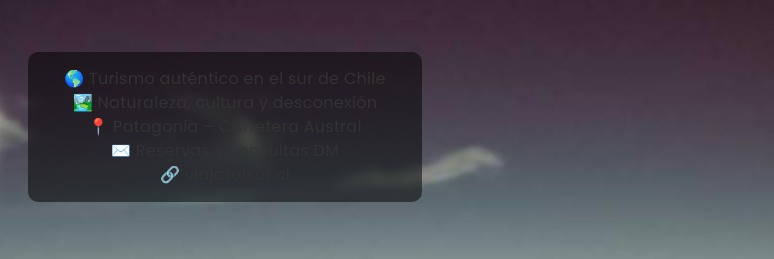
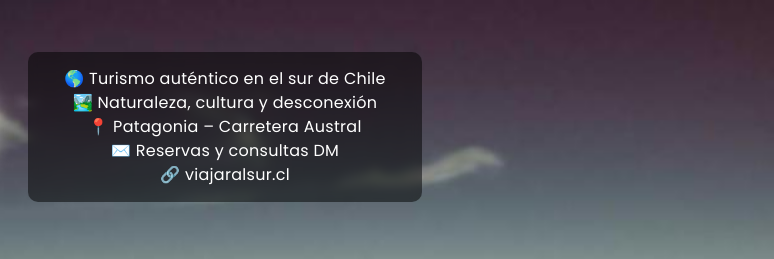
Before and after one commit to 7pz0/viajar-al-sur-web, a website: page linktree/index.html in a window 1280 px wide. Shown: the top 259 px of the page, 506-1280 px from the left. Drawn offline with Linux system fonts and the light colour scheme.

Commit message:
cambio css

```diff
--- a/linktree/css/styles.css
+++ b/linktree/css/styles.css
@@ -104,7 +104,7 @@ body {
     margin: 0;                /* Elimina margen */
     font-size: 1rem;          /* Tamaño de texto */
     line-height: 1.5;         /* Altura de línea */
-    color: #333;              /* Color de texto */
+    color: #ffffff;              /* Color de texto */
 }
 
 /* Contenedor de los enlaces */
```
